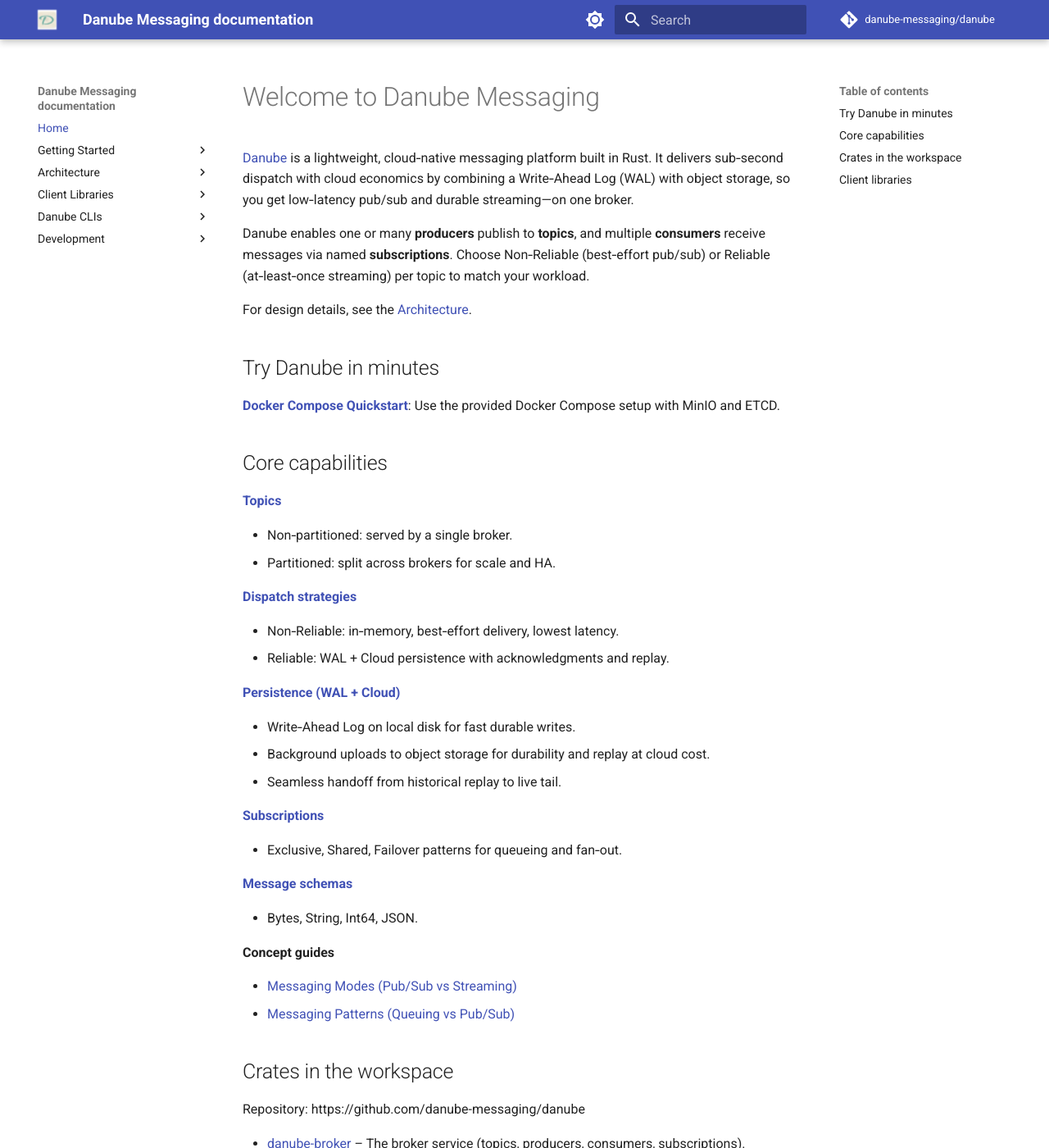
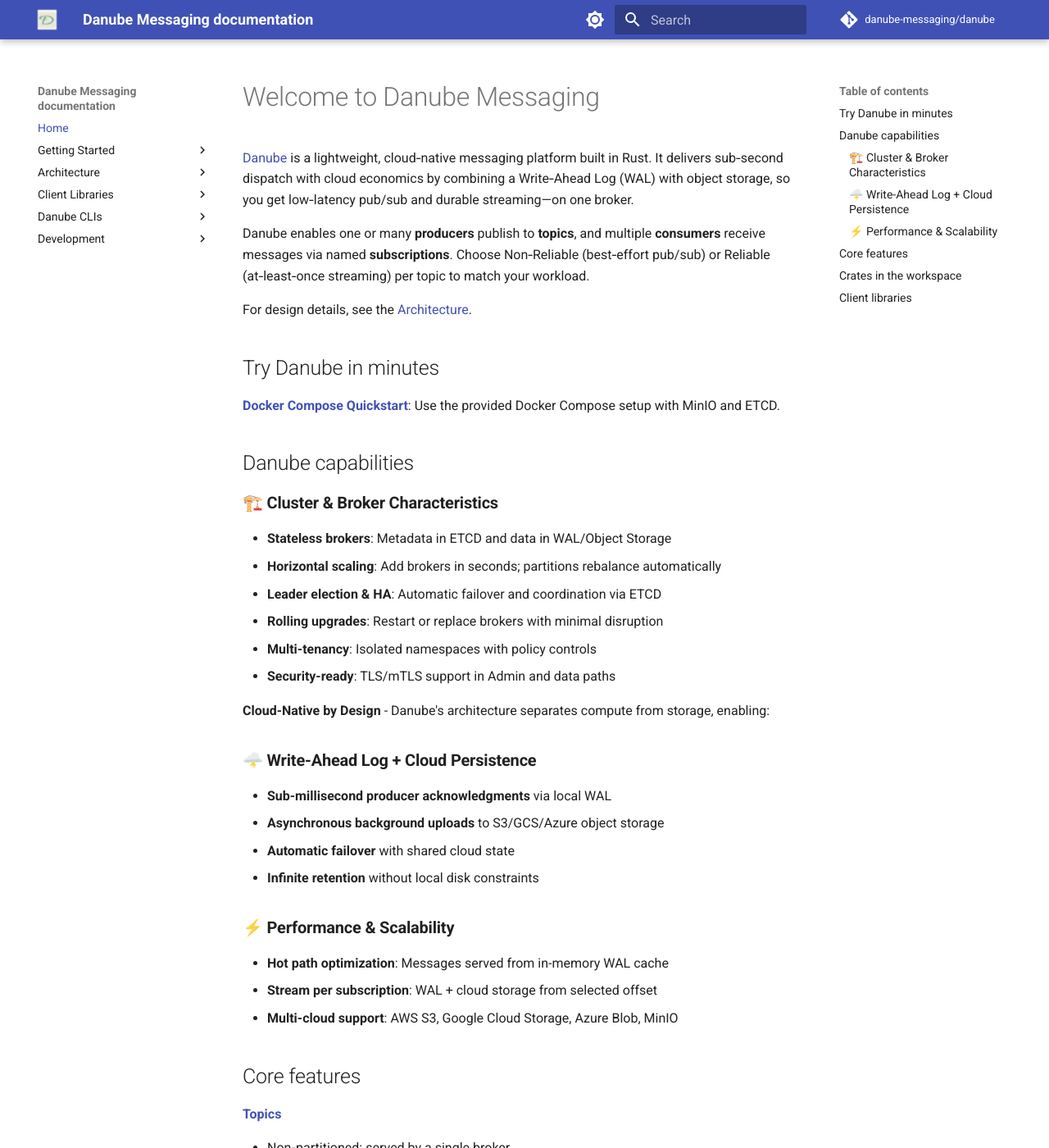
Before and after one commit to danube-messaging/danube_docs, an MkDocs documentation site: the page built from docs/index.md, in a window 1280 px wide and 1400 px high. Shown: the whole window at 82% size. Built offline with MkDocs 1.6.1 and Material for MkDocs 9.7.7, drawn with Linux system fonts in a browser that asks for light colours; comment, search, counter and statistics services are not loaded.

Commit message:
syntax changes

```diff
--- a/docs/index.md
+++ b/docs/index.md
@@ -10,7 +10,33 @@
 
 **[Docker Compose Quickstart](getting_started/Danube_docker_compose.md)**: Use the provided Docker Compose setup with MinIO and ETCD.
 
-## Core capabilities
+## Danube capabilities
+
+### 🏗️ **Cluster & Broker Characteristics**
+
+- **Stateless brokers**: Metadata in ETCD and data in WAL/Object Storage
+- **Horizontal scaling**: Add brokers in seconds; partitions rebalance automatically
+- **Leader election & HA**: Automatic failover and coordination via ETCD
+- **Rolling upgrades**: Restart or replace brokers with minimal disruption
+- **Multi-tenancy**: Isolated namespaces with policy controls
+- **Security-ready**: TLS/mTLS support in Admin and data paths
+
+**Cloud-Native by Design** - Danube's architecture separates compute from storage, enabling:
+
+### 🌩️ **Write-Ahead Log + Cloud Persistence**
+
+- **Sub-millisecond producer acknowledgments** via local WAL
+- **Asynchronous background uploads** to S3/GCS/Azure object storage
+- **Automatic failover** with shared cloud state
+- **Infinite retention** without local disk constraints
+
+### ⚡ **Performance & Scalability**
+
+- **Hot path optimization**: Messages served from in-memory WAL cache
+- **Stream per subscription**: WAL + cloud storage from selected offset
+- **Multi-cloud support**: AWS S3, Google Cloud Storage, Azure Blob, MinIO
+
+## Core features
 
 **[Topics](architecture/topics.md)**
 
```
Also changed, not shown: docs/getting_started/Danube_docker_compose.md (+4 -0 lines).
